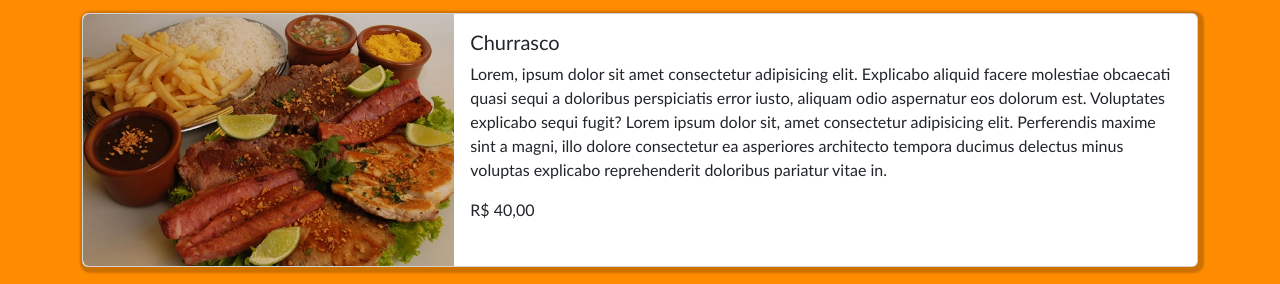
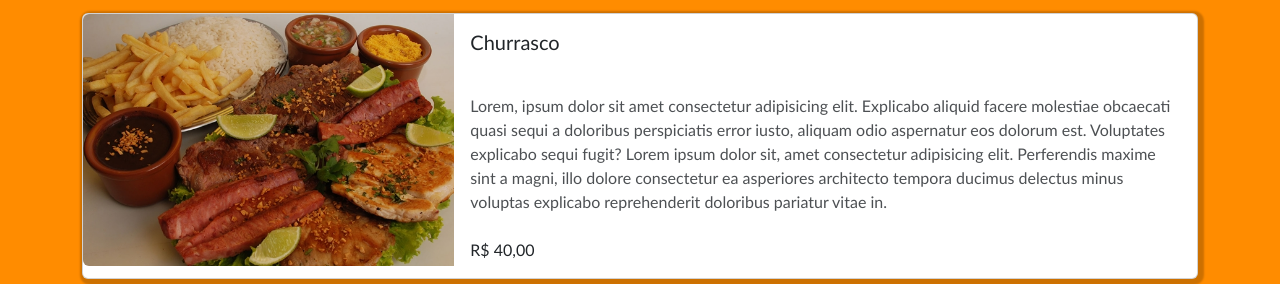
Before and after one commit to j0t4Vv/cardapio, a plain HTML site: page index.html in a window 1280 px wide. Shown: the part 545-829 px from the top of the page. Drawn offline with nearby package versions, Linux system fonts and the light colour scheme.

Commit message:
Update style.css

```diff
--- a/style.css
+++ b/style.css
@@ -81,3 +81,9 @@ button{
     width: 100%;
     box-shadow: 2px 2px 2px 4px rgba(0, 0, 0, 0.2);
 }
+
+.descricao{
+    margin-top: 2.5rem;
+    margin-bottom: 1.5rem;
+    opacity: 0.8;
+}
```
